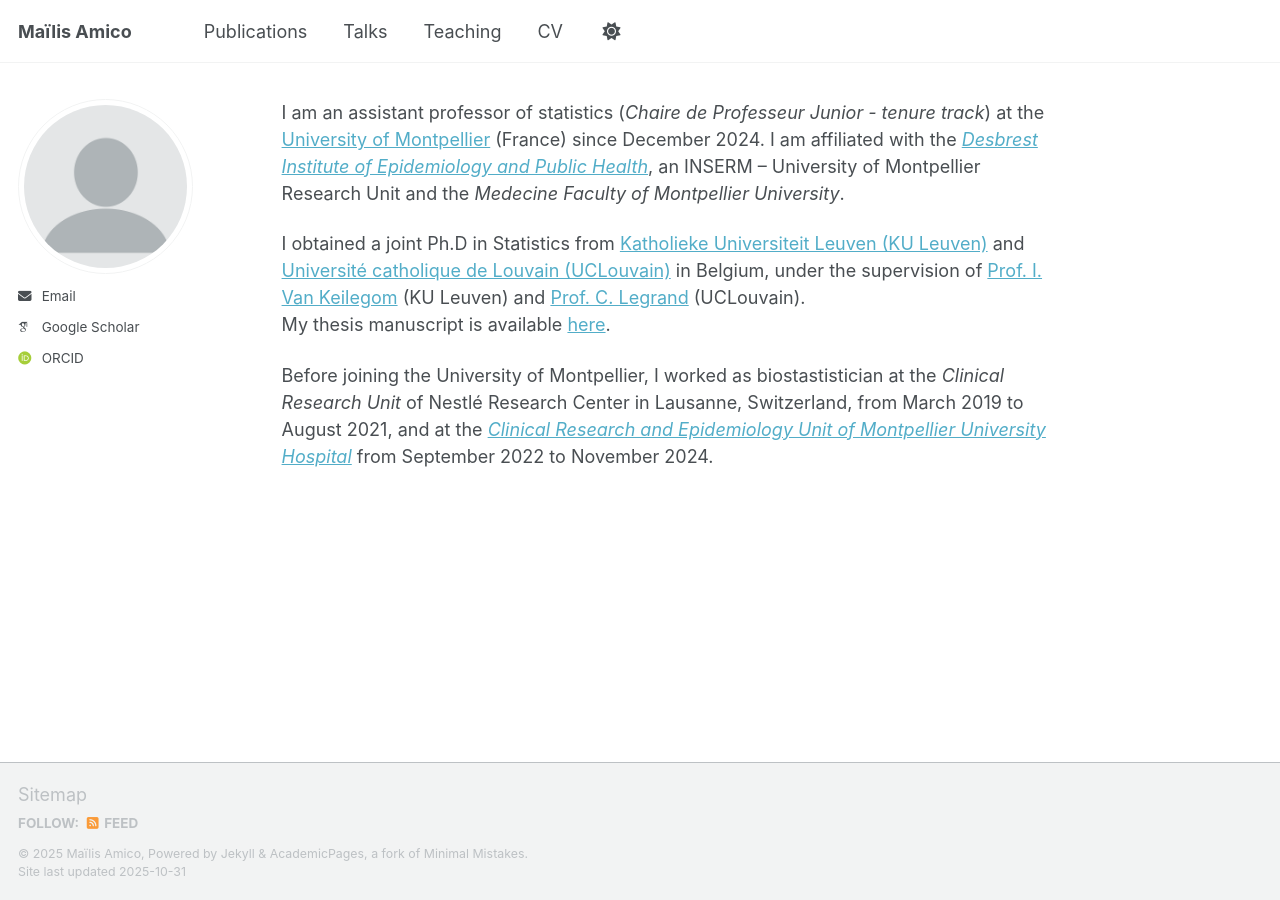
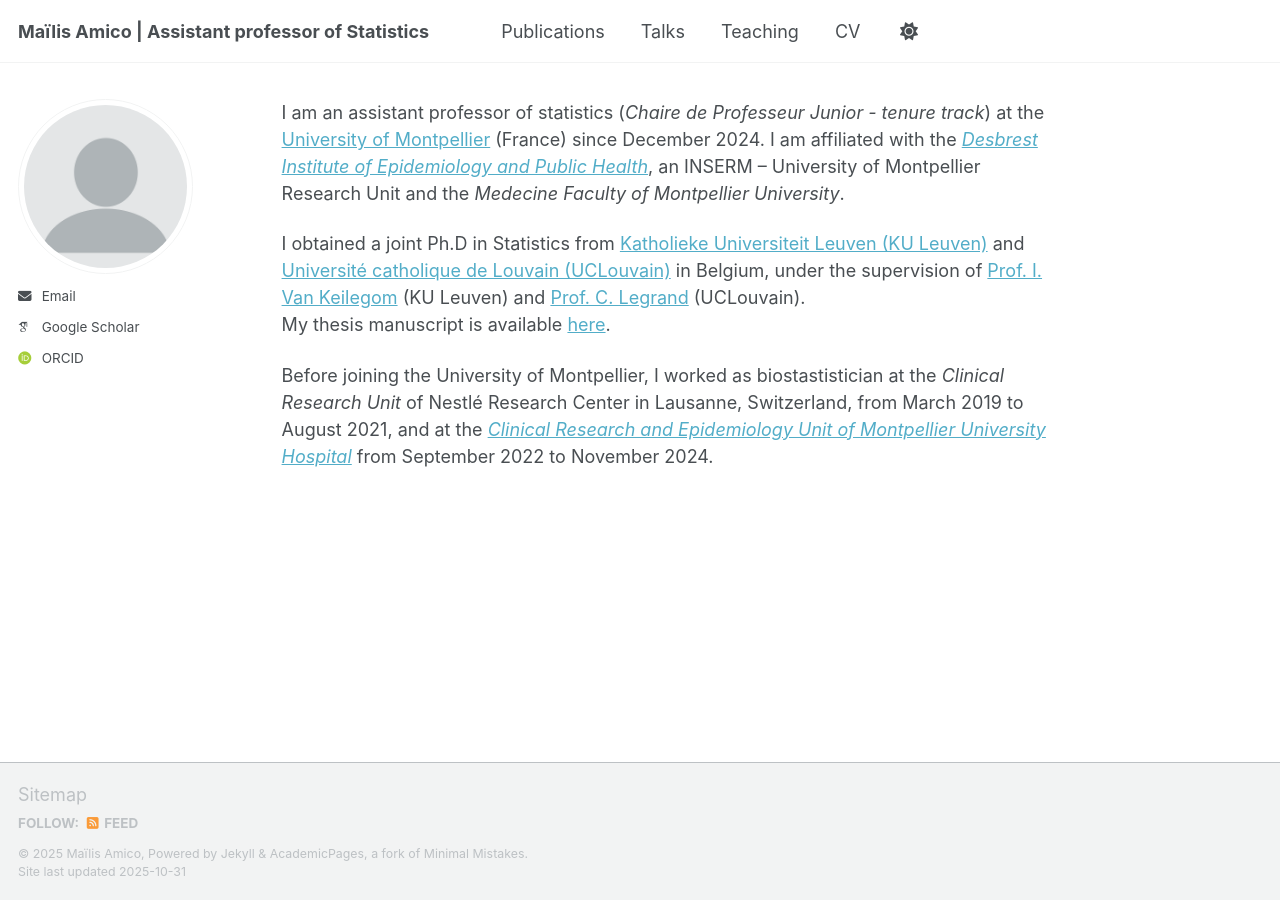
Before and after one commit to maamico/maamico.github.io, a Jekyll site: the page built from _pages/about.md, in a window 1280 px wide. Built offline with Jekyll 4.4.1, drawn with Linux system fonts in a browser that asks for light colours; some web fonts are replaced; a script that is not in the unit is left out.

Commit message:
Update _config.yml

```diff
--- a/_config.yml
+++ b/_config.yml
@@ -9,7 +9,7 @@
 # Basic Site Settings
 locale                   : "en-US"
 site_theme               : "default" # Currently available options are "default", "air"
-title                    : "Maïlis Amico"
+title                    : "Maïlis Amico | Assistant professor of Statistics"
 title_separator          : "-"
 name                     : &name "Maïlis Amico"
 description              : &description "Your Name's academic portfolio"   # Update this with a general description of your site, this is the default if not overridden by a page
```
